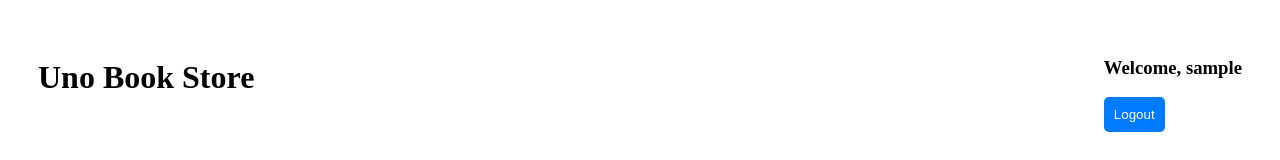
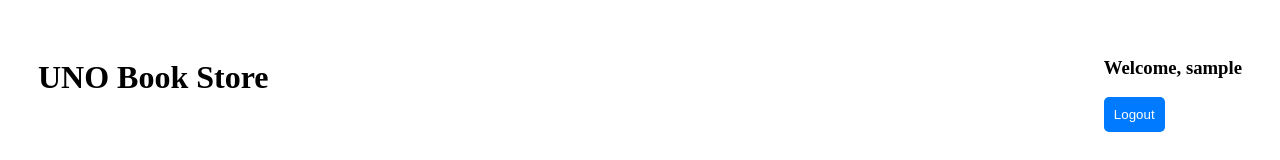
Before and after one commit to TrevinKotinek/CCGroupProject, an Angular app in the folder book-tables/: page /all-books in a window 1280 px wide. Shown: the top 160 px of the page. Built offline with nearby package versions, Linux system fonts and the light colour scheme; no server answers; sample sign-in values are in the browser's storage.

Commit message:
new changes

```diff
--- a/book-tables/src/app/header/header.component.html
+++ b/book-tables/src/app/header/header.component.html
@@ -2,7 +2,7 @@
     <div class="logout" *ngIf="hasUser()">
         <div style="flex-grow: 8">
             <h1>
-                Uno Book Store
+                UNO Book Store
             </h1>
         </div>
 
```
